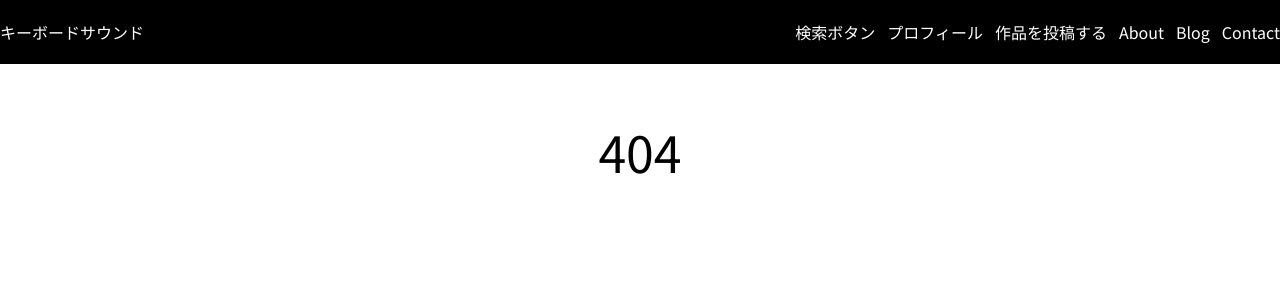
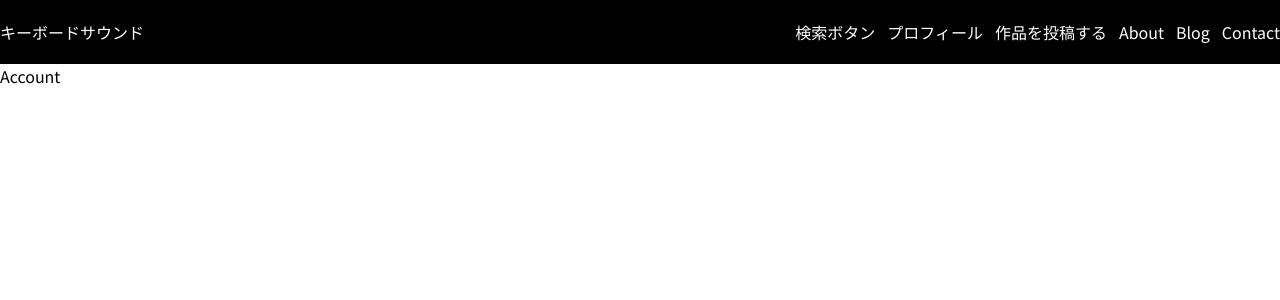
Before and after one commit to tomato-ga/keysound, a Next.js app: page /settings/account in a window 1280 px wide. Before the commit this address had no page. Shown: the top 300 px of the page. Built offline with nearby package versions, Linux system fonts and the light colour scheme.

Commit message:
ログインまわりスタート

```diff
--- /dev/null
+++ b/src/app/(pages)/settings/account/page.tsx
@@ -0,0 +1,12 @@
+import React from 'react'
+
+const Account = () => {
+	return <div>Account</div>
+}
+
+export default Account
+
+// TODO supabase login auth
+// MEMO https://note.com/libproc/n/n168e87864291
+// MEMO https://supabase.com/docs/guides/auth/auth-helpers/nextjs
+// MEMO https://supabase.com/docs/guides/auth/server-side/nextjs
--- /dev/null
+++ b/src/app/(pages)/settings/profile/page.tsx
@@ -0,0 +1,7 @@
+import React from 'react'
+
+const Profile = () => {
+	return <div>Profile</div>
+}
+
+export default Profile
```
Also changed, not shown: src/app/(pages)/[users]/page.tsx (added), src/app/api/upload/s3upload.ts (renamed from src/app/api/upload/s3.ts), 1 other file (tests, documents, lock files or other folders).
